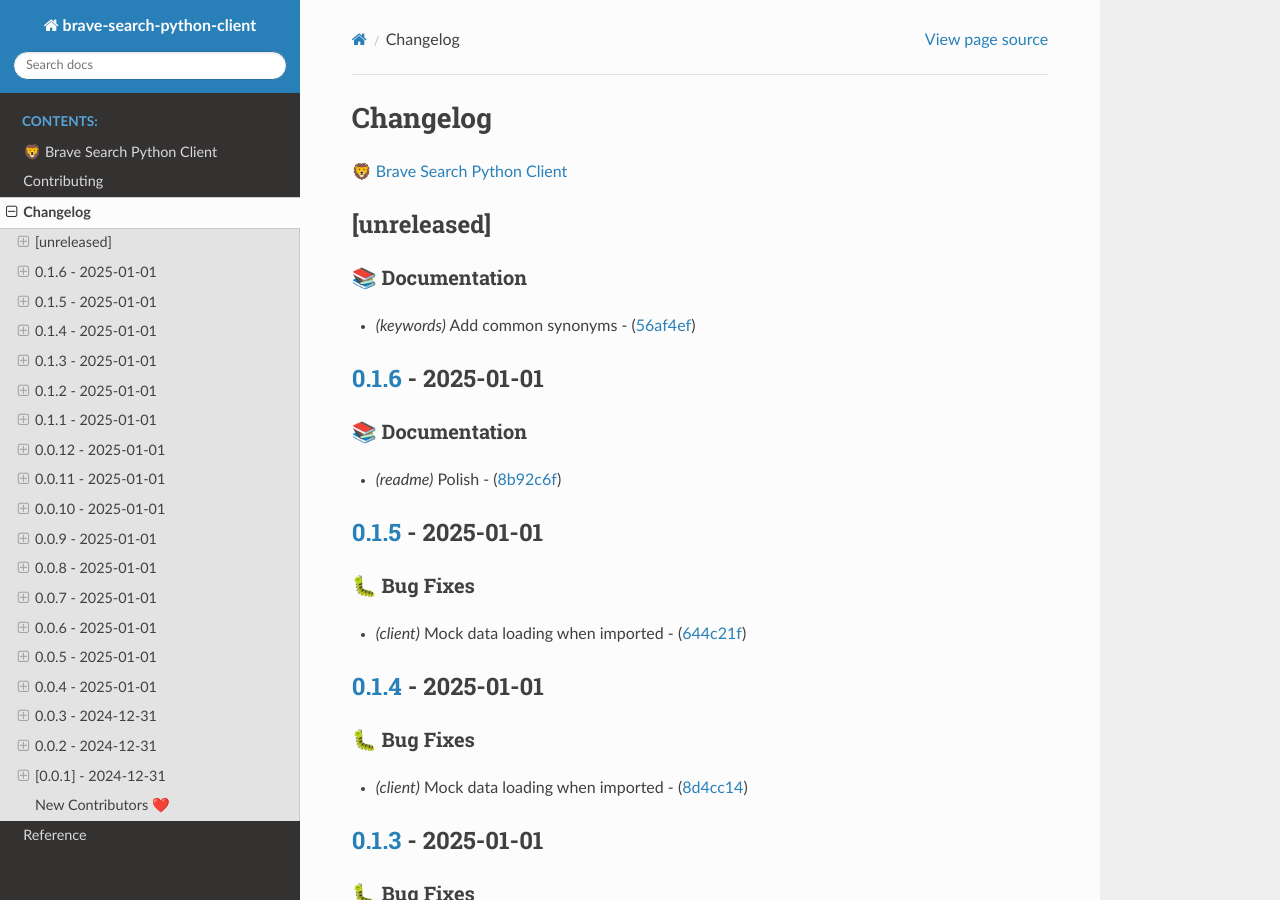
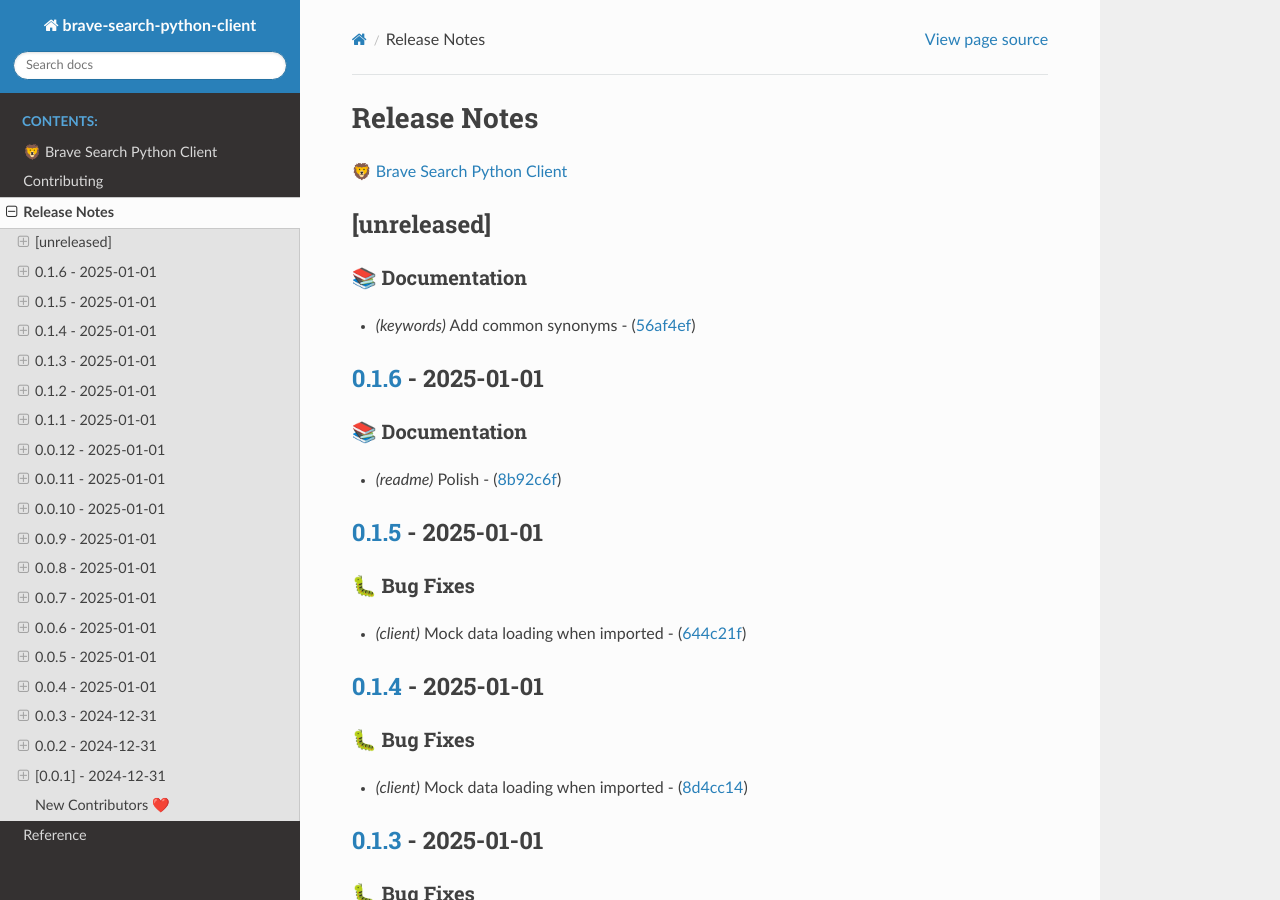
Before and after one commit to helmut-hoffer-von-ankershoffen/brave-search-python-client, a Sphinx documentation site: the page built from docs/source/changelog.rst, in a window 1280 px wide and 900 px high. Built offline with Sphinx 7.4.7 and the Read the Docs theme 3.1.0, drawn with Linux system fonts in a browser that asks for light colours.

Commit message:
docs(sphinx,readthedocs): introduce

```diff
--- a/docs/source/changelog.rst
+++ b/docs/source/changelog.rst
@@ -1,4 +1,4 @@
-Changelog
-=========
+Release Notes
+=============
 
 .. mdinclude:: ../../CHANGELOG.md
```
